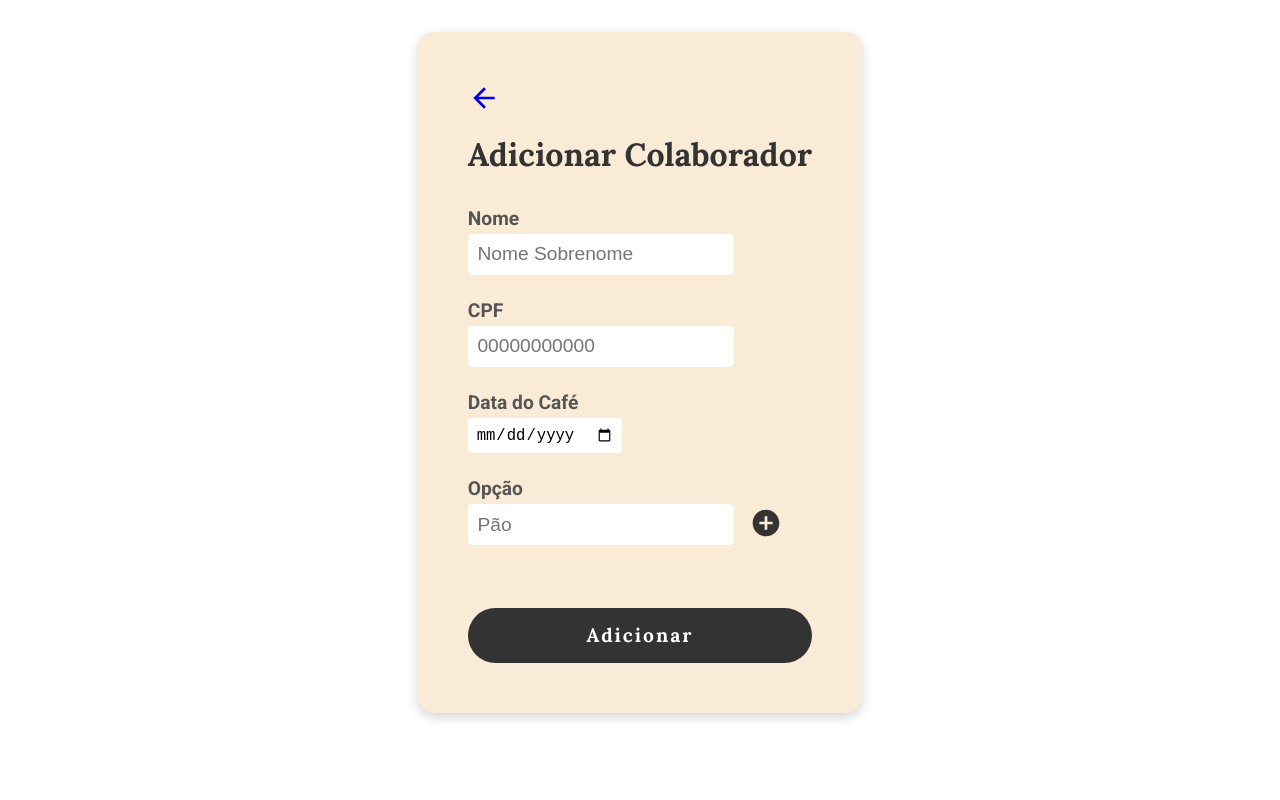
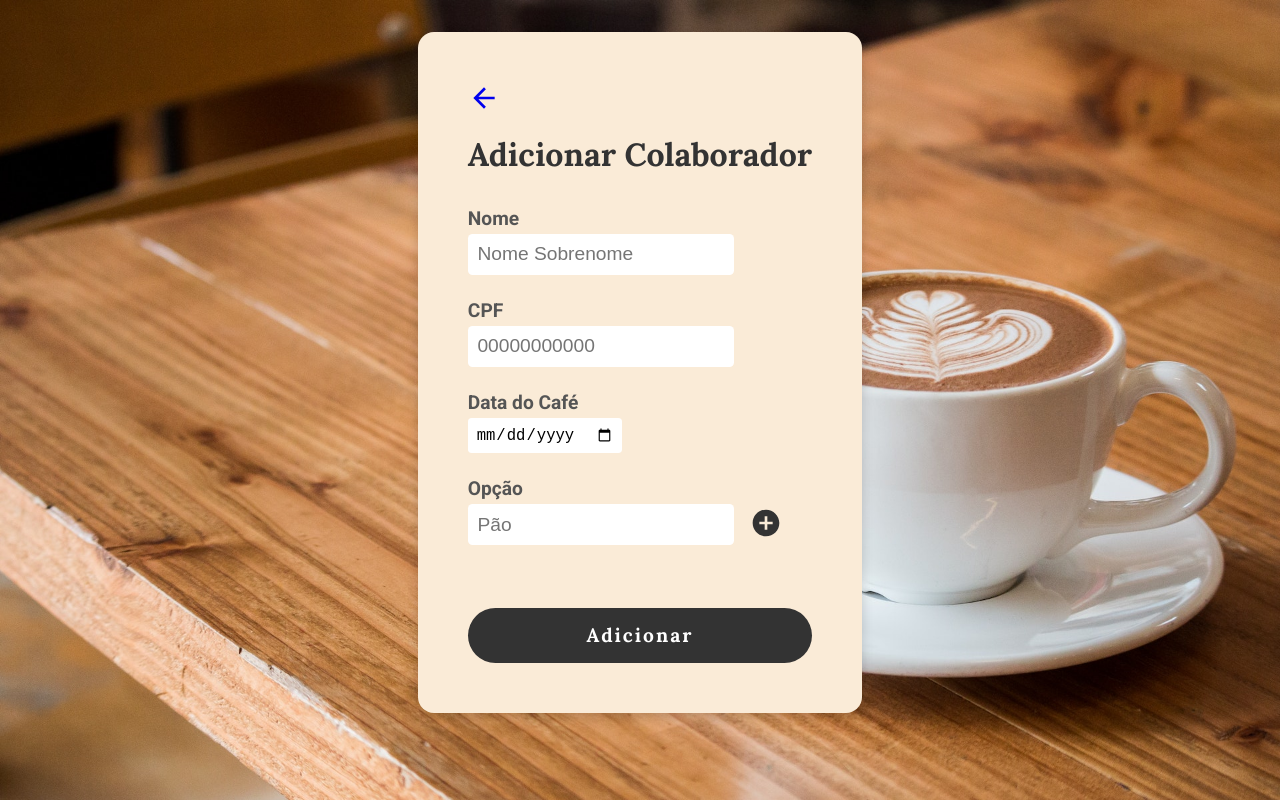
Before and after one commit to nhsneto/cafe-frontend, a React (Vite) app: page /cadastro in a window 1280 px wide. Built offline with nearby package versions, Linux system fonts and the light colour scheme.

Commit message:
Adiciona background image

```diff
--- a/src/App.module.css
+++ b/src/App.module.css
@@ -33,7 +33,7 @@
   position: fixed;
   right: 60px;
   bottom: 60px;
-  color: #333;
+  color: #BEFACD;
 }
 
 @media screen and (max-width: 1024px) {
@@ -74,5 +74,6 @@
   .botaoAdicionar {
     right: 8px;
     bottom: 8px;
+    color: #333;
   }
 }
--- a/src/index.css
+++ b/src/index.css
@@ -16,10 +16,15 @@ body {
   display: flex;
   justify-content: center;
   font-family: "Roboto", Arial, sans-serif;
+  background-image: url("./assets/pexels-jason-villanueva-851555.jpg");
+  background-repeat: no-repeat;
+  background-size: cover;
+  background-attachment: fixed;
 }
 
 @media screen and (max-width: 428px) {
   body {
+    background-image: none;
     display: block;
     justify-content: none;
     background-color: antiquewhite;
```
Also changed, not shown: src/assets/pexels-jason-villanueva-851555.jpg (added).
